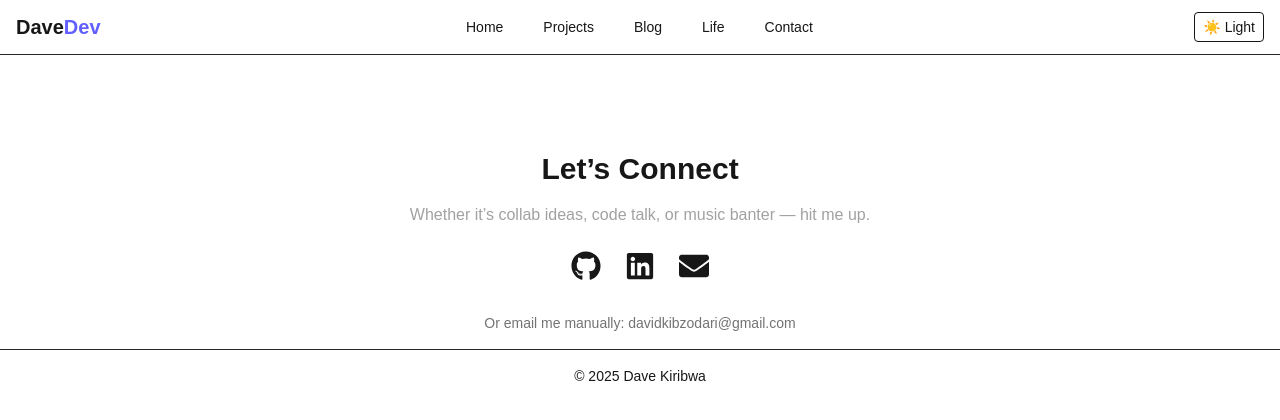
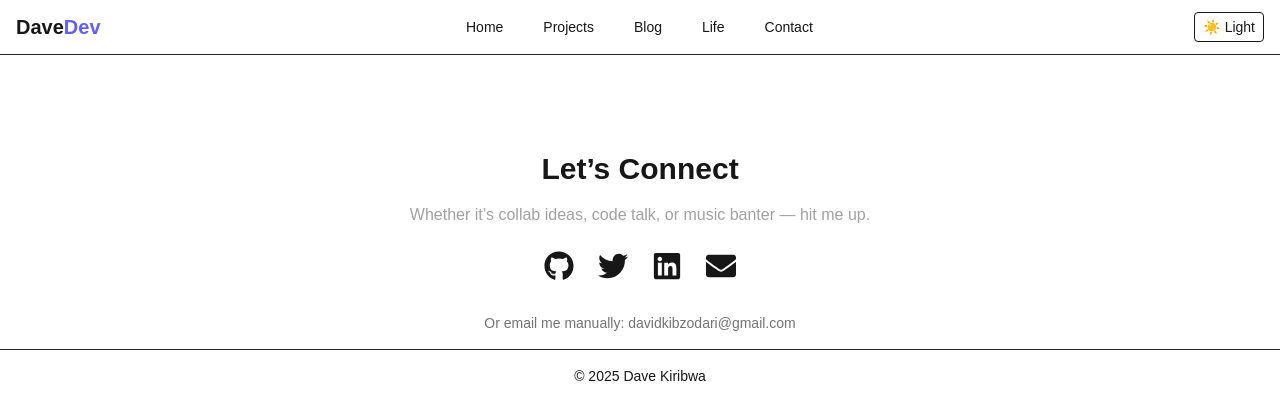
Before and after one commit to odaridavid/my-portfolio, a Next.js app: page /contact in a window 1280 px wide. Shown: the top 420 px of the page. Built offline with nearby package versions, Linux system fonts and the light colour scheme.

Commit message:
Add x to contacts

```diff
--- a/src/app/contact/page.tsx
+++ b/src/app/contact/page.tsx
@@ -1,6 +1,6 @@
 'use client';
 
-import { FaGithub, FaLinkedin, FaEnvelope } from 'react-icons/fa';
+import { FaGithub, FaLinkedin, FaEnvelope, FaTwitter } from 'react-icons/fa';
 
 export default function ContactPage() {
   return (
@@ -18,6 +18,14 @@ export default function ContactPage() {
           className="hover:text-indigo-500 transition"
         >
           <FaGithub />
+        </a>
+        <a
+          href="https://x.com/_davidodari"
+          target="_blank"
+          rel="noopener noreferrer"
+          className="hover:text-indigo-500 transition"
+        >
+          <FaTwitter />
         </a>
         <a
           href="https://linkedin.com/in/david-odari-kiribwa-155613111"
```
